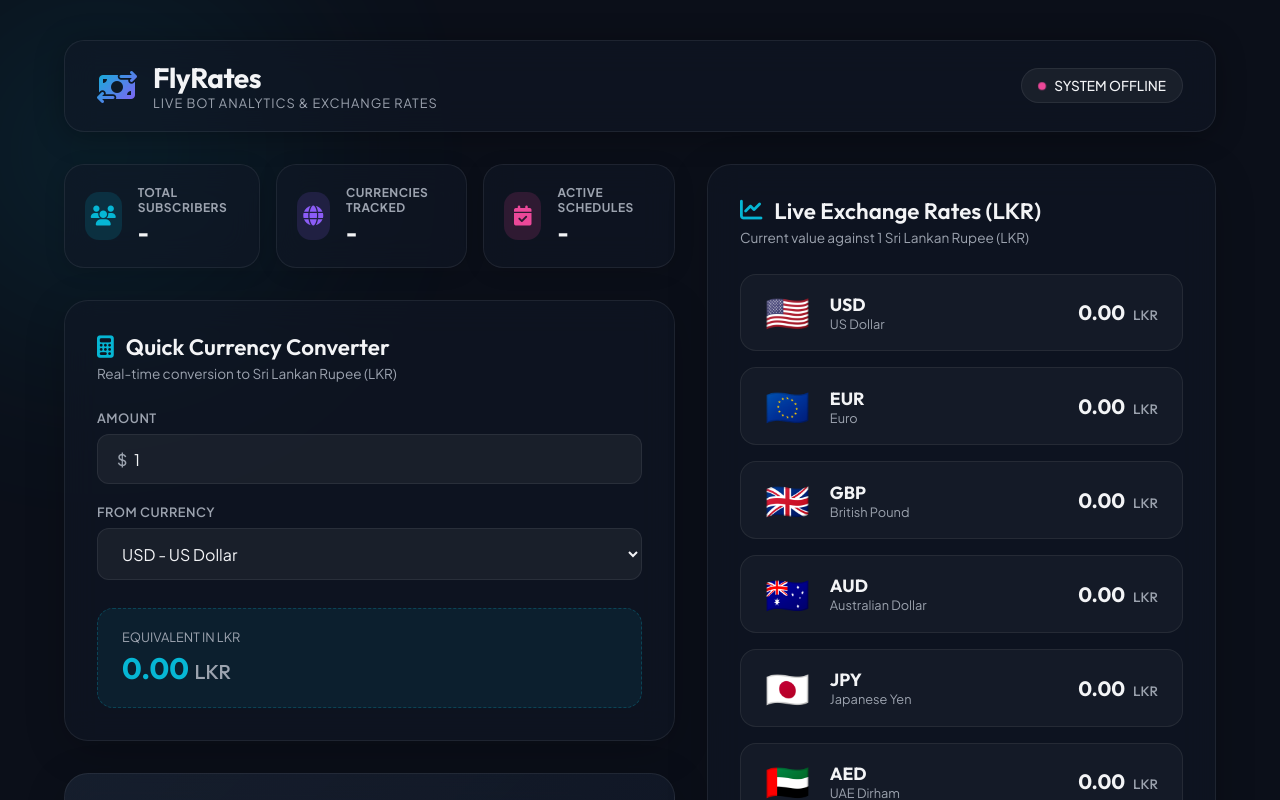
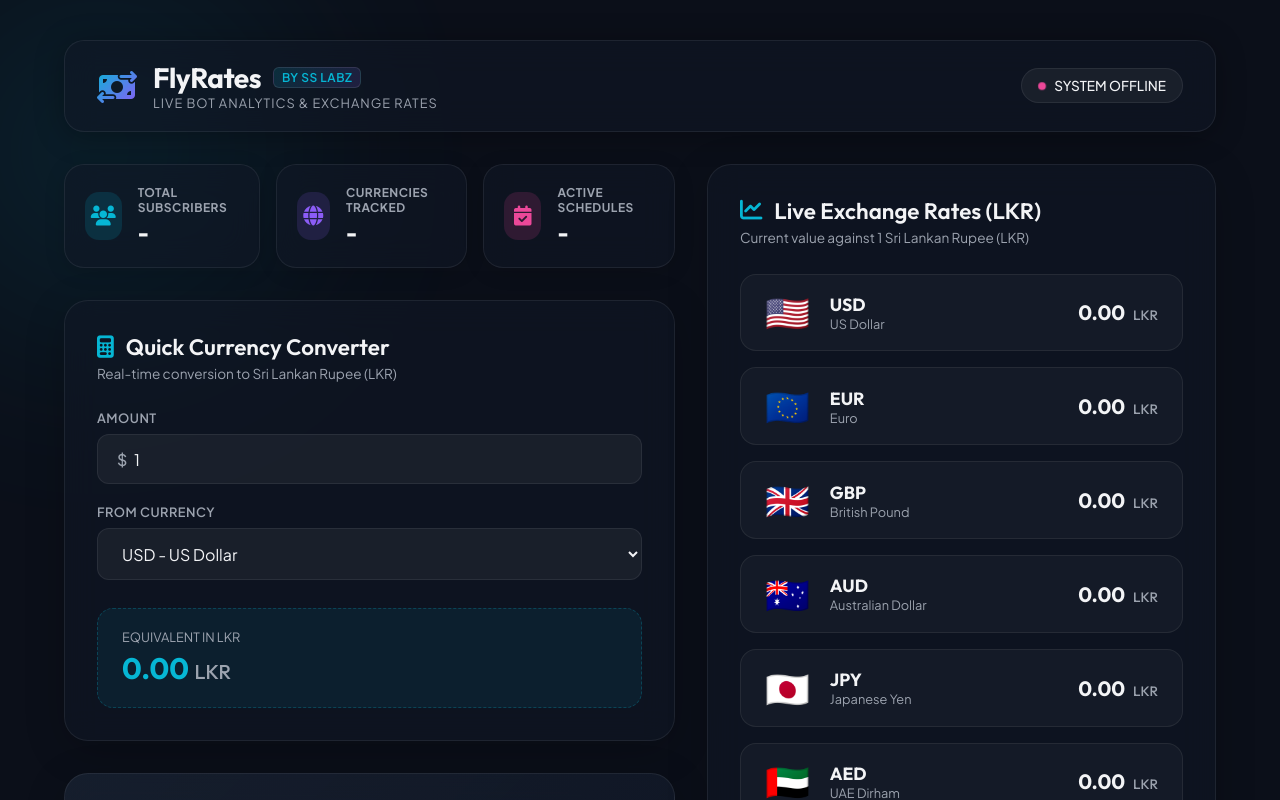
Before and after one commit to SadeepSachintha/FlyRates, a plain HTML site: page static/index.html in a window 1280 px wide. Shown: the top 800 px of the page. Drawn offline with nearby package versions, Linux system fonts and the light colour scheme; no server answers.

```diff
--- a/static/index.html
+++ b/static/index.html
@@ -3,7 +3,7 @@
 <head>
     <meta charset="UTF-8">
     <meta name="viewport" content="width=device-width, initial-scale=1.0">
-    <title>FlyRates — Real-time Forex Bot Dashboard</title>
+    <title>FlyRates — Real-time Forex Bot Dashboard by SS Labz</title>
     <meta name="description" content="Premium real-time analytics and exchange rates tracking dashboard for FlyRates Telegram Bot.">
     <!-- Google Fonts -->
     <link rel="preconnect" href="https://fonts.googleapis.com">
@@ -27,7 +27,7 @@
             <div class="logo-area">
                 <div class="logo-icon"><i class="fa-solid fa-money-bill-transfer"></i></div>
                 <div class="logo-text">
-                    <h1>FlyRates</h1>
+                    <h1>FlyRates <span class="brand-badge">by SS Labz</span></h1>
                     <p>Live Bot Analytics & exchange Rates</p>
                 </div>
             </div>
@@ -273,7 +273,7 @@
 
         <!-- Footer -->
         <footer class="app-footer">
-            <p>&copy; 2026 FlyRates System. Powered by FastAPI & Supabase. Fully high-availability.</p>
+            <p>&copy; 2026 FlyRates System • A premium product of <a href="https://github.com/SadeepSachintha" target="_blank" style="color: var(--accent-cyan); text-decoration: none; font-weight: 500;">SS Labz</a>. Powered by FastAPI & Supabase.</p>
         </footer>
     </div>
 
--- a/static/style.css
+++ b/static/style.css
@@ -102,6 +102,24 @@
     font-weight: 700;
     letter-spacing: -0.5px;
     line-height: 1.2;
+    display: flex;
+    align-items: center;
+}
+
+.brand-badge {
+    font-family: 'Plus Jakarta Sans', sans-serif;
+    font-size: 0.75rem;
+    font-weight: 600;
+    text-transform: uppercase;
+    letter-spacing: 0.5px;
+    padding: 0.15rem 0.5rem;
+    background: linear-gradient(135deg, rgba(6, 182, 212, 0.15), rgba(139, 92, 246, 0.15));
+    border: 1px solid rgba(255, 255, 255, 0.1);
+    border-radius: 6px;
+    color: var(--accent-cyan);
+    margin-left: 0.75rem;
+    vertical-align: middle;
+    display: inline-block;
 }
 
 .logo-text p {
```
Also changed, not shown: 3 other files.
